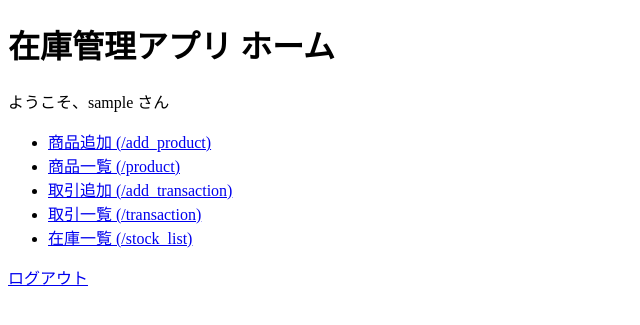
After one commit to tarosio/cafe_app, a Flask app: page /home in a window 1280 px wide. The commit adds this page. Shown: the top 325 px of the page, without its empty margins (0-640 px from the left). Run offline with Flask 3, Linux system fonts and the light colour scheme; the visitor is signed in with stand-in values (Sample User, id 1).

Commit message:
ホーム画面の追加

```diff
--- a/app.py
+++ b/app.py
@@ -2,173 +2,162 @@ from flask import Flask, render_template, request, redirect, url_for, flash, ses
 import sqlite3
 from werkzeug.security import generate_password_hash, check_password_hash
 
-# Flaskアプリケーションのインスタンス化
 app = Flask(__name__)
-app.secret_key = 'your_secret_key'  # セッションやフラッシュメッセージ用の秘密鍵
-
+app.secret_key = 'your_secret_key'  # セッション用の秘密鍵
 DATABASE = 'cafe_app.db'
 
-# データベース接続を取得するための関数
 def get_db_connection():
     conn = sqlite3.connect(DATABASE)
     conn.row_factory = sqlite3.Row
     return conn
 
-# ログインページの表示（GET）
-@app.route('/login', methods=['GET'])
+# ホーム画面
+@app.route('/home')
+def home():
+    if 'user_id' not in session:
+        flash('ログインしてください。')
+        return redirect(url_for('login'))
+    return render_template('home.html')
+
+# ログイン画面と処理
+@app.route('/login', methods=['GET', 'POST'])
 def login():
+    if request.method == 'POST':
+        username = request.form.get('username')
+        password = request.form.get('password')
+        if not username or not password:
+            flash('ユーザー名とパスワードを入力してください。')
+            return redirect(url_for('login'))
+        try:
+            conn = get_db_connection()
+            user = conn.execute('SELECT * FROM User WHERE Username = ?', (username,)).fetchone()
+            conn.close()
+            if user and check_password_hash(user['Password'], password):
+                session['user_id'] = user['ID']
+                session['username'] = user['Username']
+                session['role'] = user['Role']
+                flash('ログインしました！')
+                return redirect(url_for('home'))  # ログイン後はホームへ
+            else:
+                flash('ユーザー名またはパスワードが間違っています。')
+                return redirect(url_for('login'))
+        except Exception as e:
+            flash(f"エラーが発生しました: {str(e)}")
+            return redirect(url_for('login'))
     return render_template('login.html')
-
-# ログイン処理（POST）
-@app.route('/login', methods=['POST'])
-def login_post():
-    username = request.form.get('username')
-    password = request.form.get('password')
-
-    if not username or not password:
-        flash('ユーザー名とパスワードを入力してください。')
-        return redirect(url_for('login'))
-
-    try:
-        conn = get_db_connection()
-        user = conn.execute('SELECT * FROM User WHERE Username = ?', (username,)).fetchone()
-        conn.close()
-
-        if user and check_password_hash(user['Password'], password):
-            session['user_id'] = user['ID']
-            session['username'] = user['Username']
-            session['role'] = user['Role']
-            flash('ログインしました！')
-            return redirect(url_for('stock_list'))  # ここをstock_listに変更
-        else:
-            flash('ユーザー名またはパスワードが間違っています。')
-            return redirect(url_for('login'))
-    except Exception as e:
-        flash(f"エラーが発生しました: {str(e)}")
-        return redirect(url_for('login'))
 
 # ログアウト処理
 @app.route('/logout')
 def logout():
-    session.clear()  # セッションの情報をクリア
+    session.clear()
     flash('ログアウトしました。')
     return redirect(url_for('login'))
 
-# 在庫一覧画面の表示（GET）
-@app.route('/stock_list', methods=['GET'])
+# ユーザー登録
+@app.route('/register', methods=['GET', 'POST'])
+def register():
+    if request.method == 'POST':
+        username = request.form.get('username')
+        password = request.form.get('password')
+        role = request.form.get('role', 'user')
+
+        if not username or not password:
+            flash('ユーザー名とパスワードを入力してください。')
+            return redirect(url_for('register'))
+
+        hashed_password = generate_password_hash(password)
+        try:
+            conn = get_db_connection()
+            conn.execute('INSERT INTO User (Username, Password, Role) VALUES (?, ?, ?)',
+                         (username, hashed_password, role))
+            conn.commit()
+            conn.close()
+            flash('登録が完了しました。ログインしてください。')
+            return redirect(url_for('login'))
+        except Exception as e:
+            flash(f'登録時にエラーが発生しました: {str(e)}')
+            return redirect(url_for('register'))
+    return render_template('register.html')
+
+# 商品追加画面（GET/POST）
+@app.route('/add_product', methods=['GET', 'POST'])
+def add_product():
+    if 'user_id' not in session:
+        flash('ログインしてください。')
+        return redirect(url_for('login'))
+    if request.method == 'POST':
+        name = request.form.get('name')
+        description = request.form.get('description')
+        category = request.form.get('category')
+        unit_price = request.form.get('unit_price')
+
+        if not name or not unit_price:
+            flash('商品名と単価は必須です。')
+            return redirect(url_for('add_product'))
+
+        try:
+            unit_price = float(unit_price)
+        except ValueError:
+            flash('単価は数値で入力してください。')
+            return redirect(url_for('add_product'))
+
+        try:
+            conn = get_db_connection()
+            conn.execute('''
+                INSERT INTO Product (Name, Description, Category, UnitPrice)
+                VALUES (?, ?, ?, ?)
+            ''', (name, description, category, unit_price))
+            conn.commit()
+            conn.close()
+            flash('商品が正常に登録されました。')
+            return redirect(url_for('add_product'))
+        except Exception as e:
+            flash(f"商品登録時にエラーが発生しました: {str(e)}")
+            return redirect(url_for('add_product_form'))
+    return render_template('add_product.html')
+
+# 商品一覧画面
+@app.route('/product')
+def product():
+    if 'user_id' not in session:
+        flash('ログインしてください。')
+        return redirect(url_for('login'))
+    return render_template('product.html')
+
+# 取引追加画面（GET/POST）
+@app.route('/add_transaction', methods=['GET', 'POST'])
+def add_transaction():
+    if 'user_id' not in session:
+        flash('ログインしてください。')
+        return redirect(url_for('login'))
+    if request.method == 'POST':
+        # ここに取引追加処理を実装（仮実装）
+        flash('取引が追加されました。（仮）')
+        return redirect(url_for('add_transaction_form'))
+    return render_template('add_transaction.html')
+
+# 取引一覧画面
+@app.route('/transaction')
+def transaction():
+    if 'user_id' not in session:
+        flash('ログインしてください。')
+        return redirect(url_for('login'))
+    return render_template('transaction.html')
+
+# 在庫一覧画面
+@app.route('/stock_list')
 def stock_list():
     if 'user_id' not in session:
         flash('ログインしてください。')
         return redirect(url_for('login'))
-
-    try:
-        conn = get_db_connection()
-        # 商品情報と在庫情報を取得するクエリを修正
-        products = conn.execute('SELECT * FROM Product').fetchall()
-        conn.close()
-        return render_template('stock_list.html', products=products)  # stock_list.htmlに渡す
-    except Exception as e:
-        flash(f"在庫取得時にエラーが発生しました: {str(e)}")
-        return redirect(url_for('login'))
-
-# 商品登録画面の表示（GET）
-@app.route('/add_product', methods=['GET'])
-def add_product_form():
-    if 'user_id' not in session:
-        flash('ログインしてください。')
-        return redirect(url_for('login'))
-    return render_template('add_product.html')
-
-# 商品登録処理（POST）
-@app.route('/add_product', methods=['POST'])
-def add_product():
-    if 'user_id' not in session:
-        flash('ログインしてください。')
-        return redirect(url_for('login'))
-
-    # フォームから入力データを取得
-    name = request.form.get('name')
-    description = request.form.get('description')
-    category = request.form.get('category')
-    unit_price = request.form.get('unit_price')
-
-    # 必須項目のチェック
-    if not name or not unit_price:
-        flash('商品名と単価は必須です。')
-        return redirect(url_for('add_product_form'))
-
-    # 単価を float に変換（変換できなければエラー）
-    try:
-        unit_price = float(unit_price)
-    except ValueError:
-        flash('単価は数値で入力してください。')
-        return redirect(url_for('add_product_form'))
-
-    # データベースに登録する
-    try:
-        conn = get_db_connection()
-        conn.execute('''
-            INSERT INTO Product (Name, Description, Category, UnitPrice)
-            VALUES (?, ?, ?, ?)
-        ''', (name, description, category, unit_price))
-        conn.commit()
-        conn.close()
-        flash('商品が正常に登録されました。')
-        return redirect(url_for('add_product_form'))
-    except Exception as e:
-        flash(f"商品登録時にエラーが発生しました: {str(e)}")
-        return redirect(url_for('add_product_form'))
-
-# 商品一覧画面の表示（GET）
-@app.route('/products', methods=['GET'])
-def product_list():
-    if 'user_id' not in session:
-        flash('ログインしてください。')
-        return redirect(url_for('login'))
-
     try:
         conn = get_db_connection()
         products = conn.execute('SELECT * FROM Product').fetchall()
         conn.close()
-        return render_template('products.html', products=products)
+        return render_template('stock_list.html', products=products)
     except Exception as e:
-        flash(f"商品取得時にエラーが発生しました: {str(e)}")
-        return redirect(url_for('login'))
-
-# ユーザー登録画面の表示（GET）
-@app.route('/register', methods=['GET'])
-def register():
-    return render_template('register.html')  # ユーザー登録フォームを表示
-
-# ユーザー登録処理（POST）
-@app.route('/register', methods=['POST'])
-def register_post():
-    username = request.form.get('username')
-    password = request.form.get('password')
-    role = request.form.get('role')  # 追加
-
-    # 入力チェック
-    if not username or not password or not role:
-        flash('すべての項目を入力してください。')
-        return redirect(url_for('register'))
-
-    # パスワードをハッシュ化
-    hashed_password = generate_password_hash(password)
-
-    # データベースに登録
-    try:
-        conn = get_db_connection()
-        conn.execute('''
-            INSERT INTO User (Username, Password, Role, AccountCreatedAt)
-            VALUES (?, ?, ?, datetime('now'))
-        ''', (username, hashed_password, role))
-        conn.commit()
-        conn.close()
-        flash('ユーザー登録が完了しました！')
-        return redirect(url_for('login'))  # ログインページへ遷移
-    except Exception as e:
-        flash(f"ユーザー登録時にエラーが発生しました: {str(e)}")
-        return redirect(url_for('register'))
+        flash(f"在庫取得時にエラーが発生しました: {str(e)}")
+        return redirect(url_for('home'))
 
 if __name__ == '__main__':
     app.run(debug=True)
--- a/templates/add_transaction.html
+++ b/templates/add_transaction.html
@@ -57,8 +57,8 @@
     </form>
 
     <br>
-    <a href="{{ url_for('transaction_list') }}">入出庫履歴を見る</a>
+    <a href="{{ url_for('transaction') }}">入出庫履歴を見る</a>
     <br>
-    <a href="{{ url_for('product_list') }}">商品一覧に戻る</a>
+    <a href="{{ url_for('product') }}">商品一覧に戻る</a>
 </body>
 </html>
--- a/templates/edit_product.html
+++ b/templates/edit_product.html
@@ -45,6 +45,6 @@
 
         <button type="submit" class="button">更新</button>
     </form>
-    <a href="{{ url_for('product_list') }}" class="button">戻る</a>
+    <a href="{{ url_for('product') }}" class="button">戻る</a>
 </body>
 </html>
--- /dev/null
+++ b/templates/home.html
@@ -0,0 +1,20 @@
+<!DOCTYPE html>
+<html lang="ja">
+<head>
+  <meta charset="UTF-8">
+  <meta name="viewport" content="width=device-width, initial-scale=1.0">
+  <title>ホーム</title>
+</head>
+<body>
+  <h1>在庫管理アプリ ホーム</h1>
+  <p>ようこそ、{{ session['username'] }} さん</p>
+  <ul>
+    <li><a href="{{ url_for('add_product') }}">商品追加 (/add_product)</a></li>
+    <li><a href="{{ url_for('product') }}">商品一覧 (/product)</a></li>
+    <li><a href="{{ url_for('add_transaction') }}">取引追加 (/add_transaction)</a></li>
+    <li><a href="{{ url_for('transaction') }}">取引一覧 (/transaction)</a></li>
+    <li><a href="{{ url_for('stock_list') }}">在庫一覧 (/stock_list)</a></li>
+  </ul>
+  <p><a href="{{ url_for('logout') }}">ログアウト</a></p>
+</body>
+</html>
--- a/templates/login.html
+++ b/templates/login.html
@@ -8,7 +8,7 @@
 </head>
 <body>
     <h1>ログイン</h1>
-    <form action="{{ url_for('login_post') }}" method="post">
+    <form action="{{ url_for('login') }}" method="post">
         <label for="username">ユーザー名:</label>
         <input type="text" id="username" name="username" required>
         <br>
--- a/templates/products.html
+++ b/templates/product.html
@@ -74,7 +74,7 @@
             </tr>
         </thead>
         <tbody>
-            {% for product in products %}
+            {% for product in product %}
             <tr>
                 <td>{{ product.ID }}</td>
                 <td>{{ product.Name }}</td>
@@ -82,7 +82,7 @@
                 <td>{{ product.Category }}</td>
                 <td>{{ product.UnitPrice }}</td>
                 <td class="action-column">
-                    <a href="{{ url_for('edit_product_form', product_id=product.ID) }}" class="button">編集</a> <!-- 編集ボタン -->
+                    <a href="{{ url_for('edit_product', product_id=product.ID) }}" class="button">編集</a> <!-- 編集ボタン -->
                     <form action="{{ url_for('delete_product', product_id=product.ID) }}" method="POST" style="display:inline;">
                         <button type="submit" class="button delete-button" onclick="return confirm('本当に削除しますか？')">削除</button> <!-- 削除ボタン -->
                     </form>
@@ -91,6 +91,6 @@
             {% endfor %}
         </tbody>
     </table>
-    <a href="{{ url_for('add_product_form') }}" class="add-product-link">商品を追加</a>
+    <a href="{{ url_for('add_product') }}" class="add-product-link">商品を追加</a>
 </body>
 </html>
--- a/templates/register.html
+++ b/templates/register.html
@@ -8,7 +8,7 @@
 </head>
 <body>
     <h1>ユーザー登録</h1>
-    <form action="{{ url_for('register_post') }}" method="post">
+    <form action="{{ url_for('register') }}" method="post">
         <label for="username">ユーザー名:</label>
         <input type="text" id="username" name="username" required>
         <br>
--- a/templates/transaction.html
+++ b/templates/transaction.html
@@ -35,6 +35,6 @@
         </tbody>
     </table>
     <br>
-    <a href="{{ url_for('add_transaction_form') }}">入出庫登録</a>
+    <a href="{{ url_for('add_transaction') }}">入出庫登録</a>
 </body>
 </html>
```
Also changed, not shown: 1 other file.
